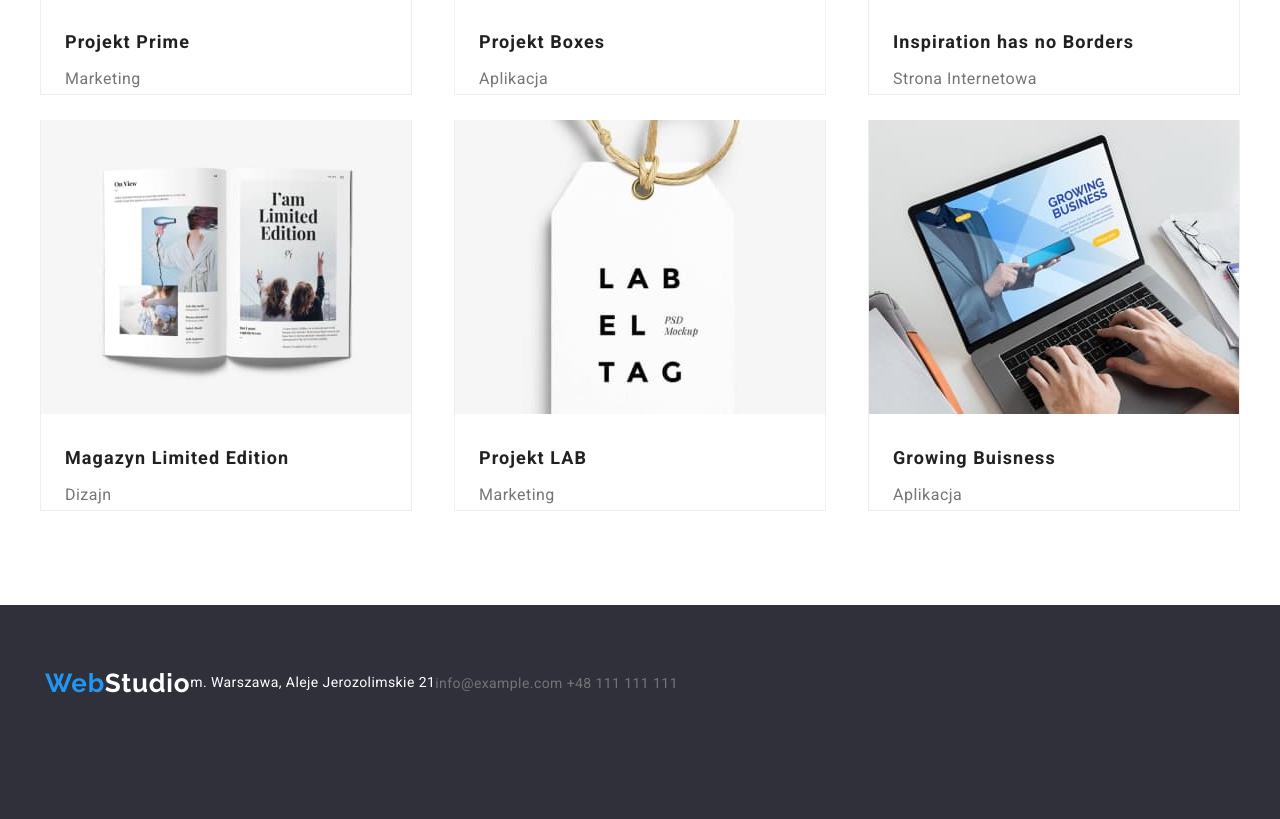
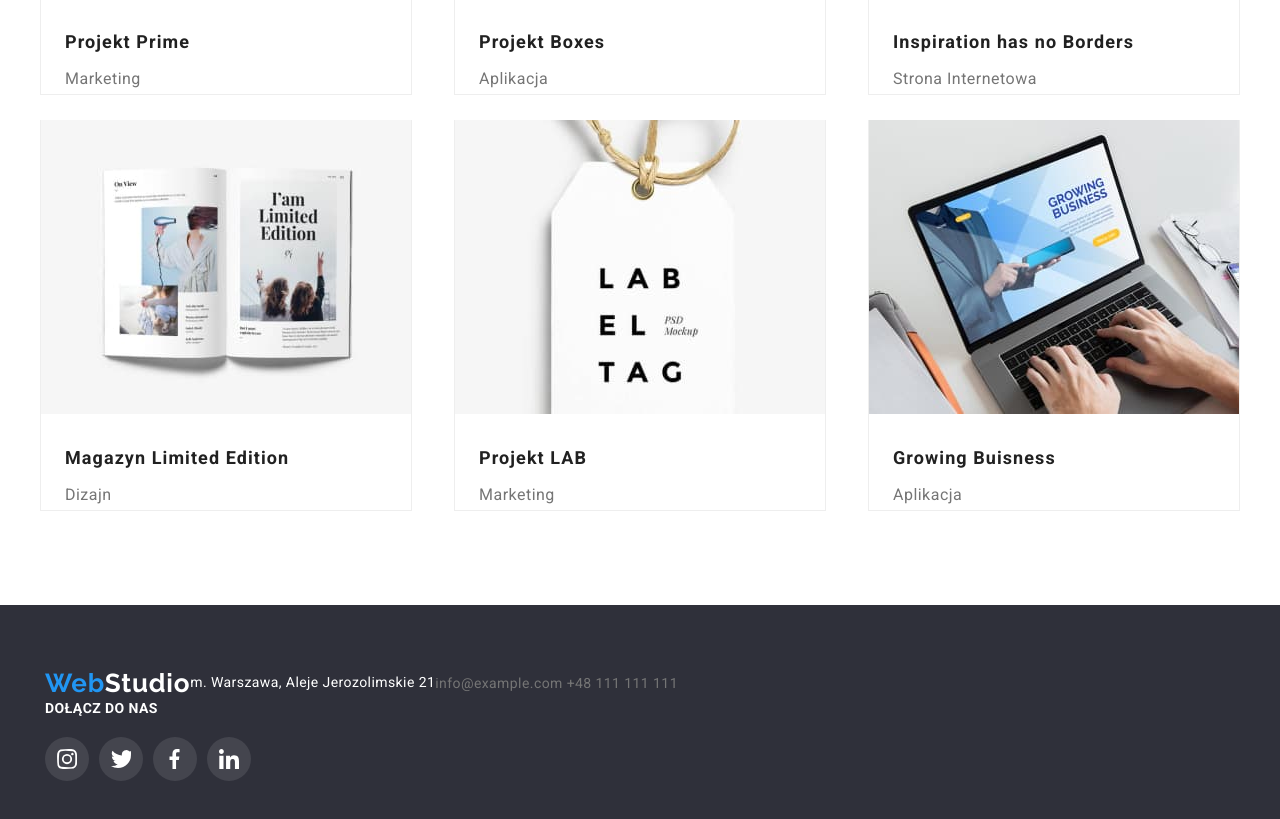
Before and after one commit to karolina-morawska/goit-markup-hw-04, a plain HTML site: page portfolio.html in a window 1280 px wide. Shown: the part 1163-1982 px from the top of the page. Drawn offline with Linux system fonts and the light colour scheme.

Commit message:
fixed banner

```diff
--- a/css/styles.css
+++ b/css/styles.css
@@ -153,7 +153,7 @@ body {
       rgba(47, 48, 58, 0.4),
       rgba(47, 48, 58, 0.4)
     ),
-    url("/images/bannerbackground.jpg");
+    url(../images/bannerbackground.jpg);
   background-size: cover;
   background-position: center;
   background-repeat: no-repeat;
@@ -167,7 +167,6 @@ body {
   flex-direction: column;
   min-height: 600px;
   width: auto;
-  padding-top: -94px;
 }
 
 .mainheadline {
@@ -567,7 +566,7 @@ body {
 }
 
 .footerjoinus {
-  display: flex;
+  display: inline-flex;
   flex-direction: column;
   justify-content: start;
 }
--- a/portfolio.html
+++ b/portfolio.html
@@ -211,6 +211,39 @@
           <a class="contacts2" href="tel:+48111111111">+48 111 111 111</a>
         </address>
       </div>
+      <div class="footerjoinus">
+        <h3 class="h3footer">Dołącz do nas</h3>
+        <ul class="footersocials">
+          <li>
+            <a class="infootersocials">
+              <svg class="footericon">
+                <use href="./images/icons.svg#iconinsta"></use>
+              </svg>
+            </a>
+          </li>
+          <li>
+            <a class="infootersocials">
+              <svg class="footericon">
+                <use href="./images/icons.svg#icontwitter"></use>
+              </svg>
+            </a>
+          </li>
+          <li>
+            <a class="infootersocials">
+              <svg class="footericon">
+                <use href="./images/icons.svg#iconfb"></use>
+              </svg>
+            </a>
+          </li>
+          <li>
+            <a class="infootersocials">
+              <svg class="footericon">
+                <use href="./images/icons.svg#iconlinkedin"></use>
+              </svg>
+            </a>
+          </li>
+        </ul>
+      </div>
     </footer>
   </body>
 </html>
```
Also changed, not shown: images/bannerbackground.jpg.
